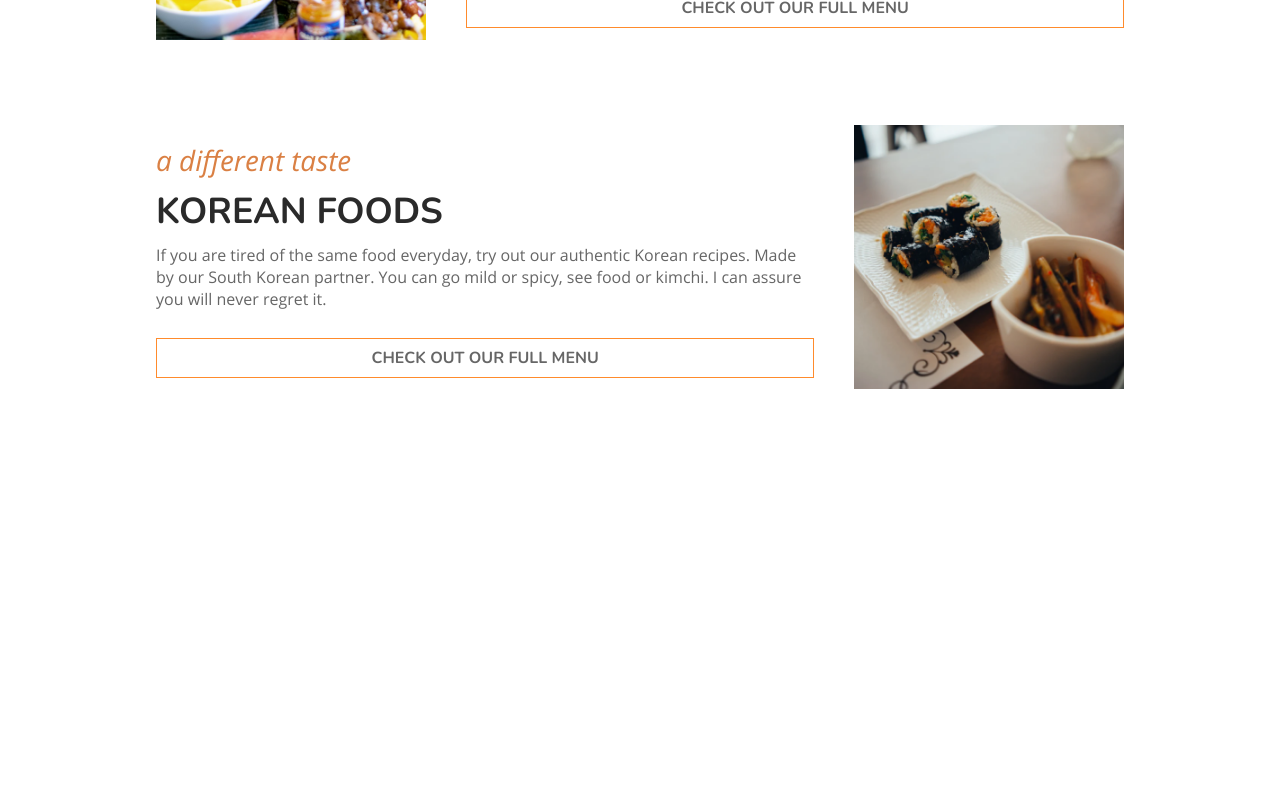
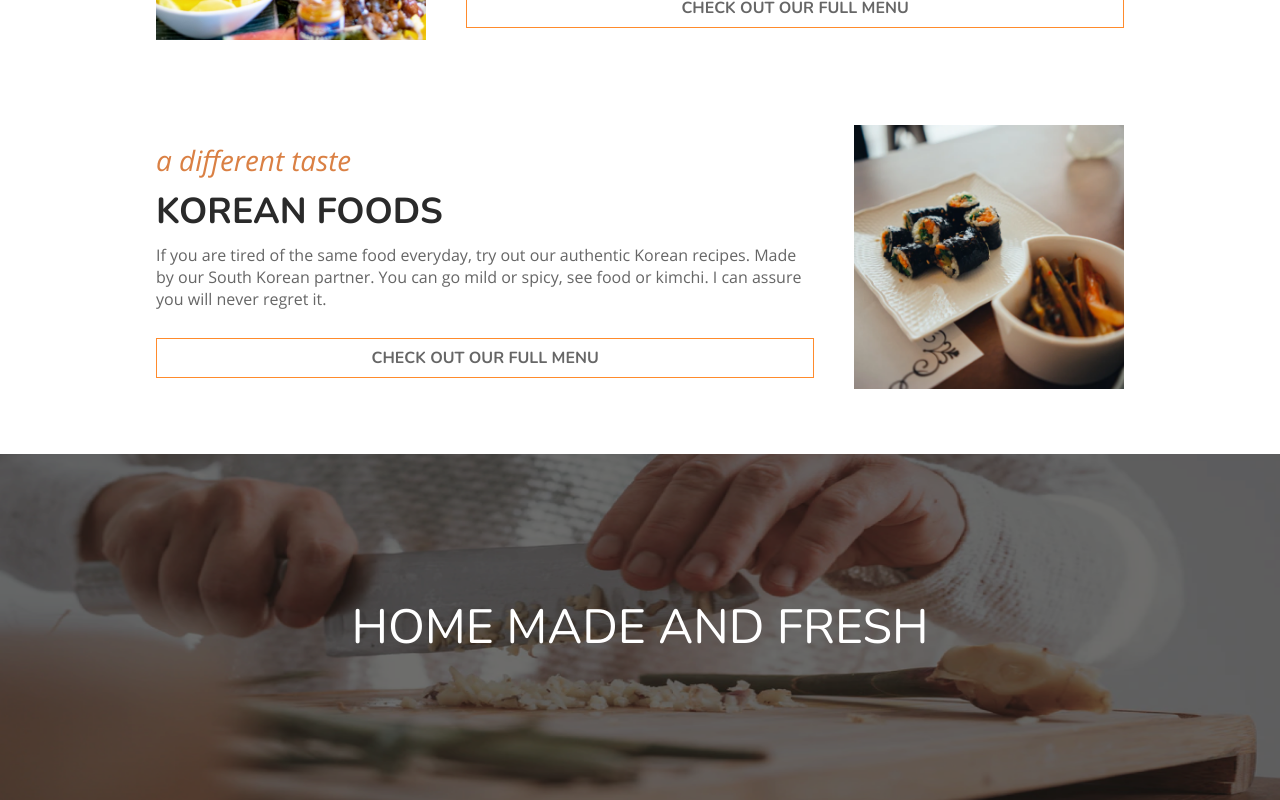
Before and after one commit to aalmacin/ajs-corner, an Angular app: page / in a window 1280 px wide. Shown: the part 989-1789 px from the top of the page. Before the commit the page ends 1383 px from the top, so only its background shows below. Built offline with nearby package versions, Linux system fonts and the light colour scheme; a web font is replaced by a local one.

Commit message:
Added home made

```diff
--- a/src/app/app.component.html
+++ b/src/app/app.component.html
@@ -49,4 +49,8 @@
     imgSrc="/assets/images/gimbap.png"
     [right]="true"
   ></app-home-menu-item>
+  <div class="home-made">
+    <img class="home-made__bg" src="/assets/images/home-made.png" />
+    <div class="home-made__msg">HOME MADE AND FRESH</div>
+  </div>
 </main>
--- a/src/app/app.component.scss
+++ b/src/app/app.component.scss
@@ -106,3 +106,31 @@ $orange: #ff8b2c;
     }
   }
 }
+
+.home-made {
+  margin-top: 15rem;
+  position: relative;
+
+  &__bg {
+    filter: brightness(0.5);
+    width: 100%;
+    height: 100%;
+    position: absolute;
+    top: 0;
+    left: 0;
+    z-index: -1;
+  }
+
+  &__msg {
+    font-family: Nunito;
+    font-size: 12rem;
+    text-align: center;
+    padding: 35rem 4rem;
+
+    @media screen and (max-width: 600px) {
+      padding: 20rem 4rem;
+    }
+
+    color: #ffffff;
+  }
+}
```
Also changed, not shown: src/assets/images/home-made.png (added).
